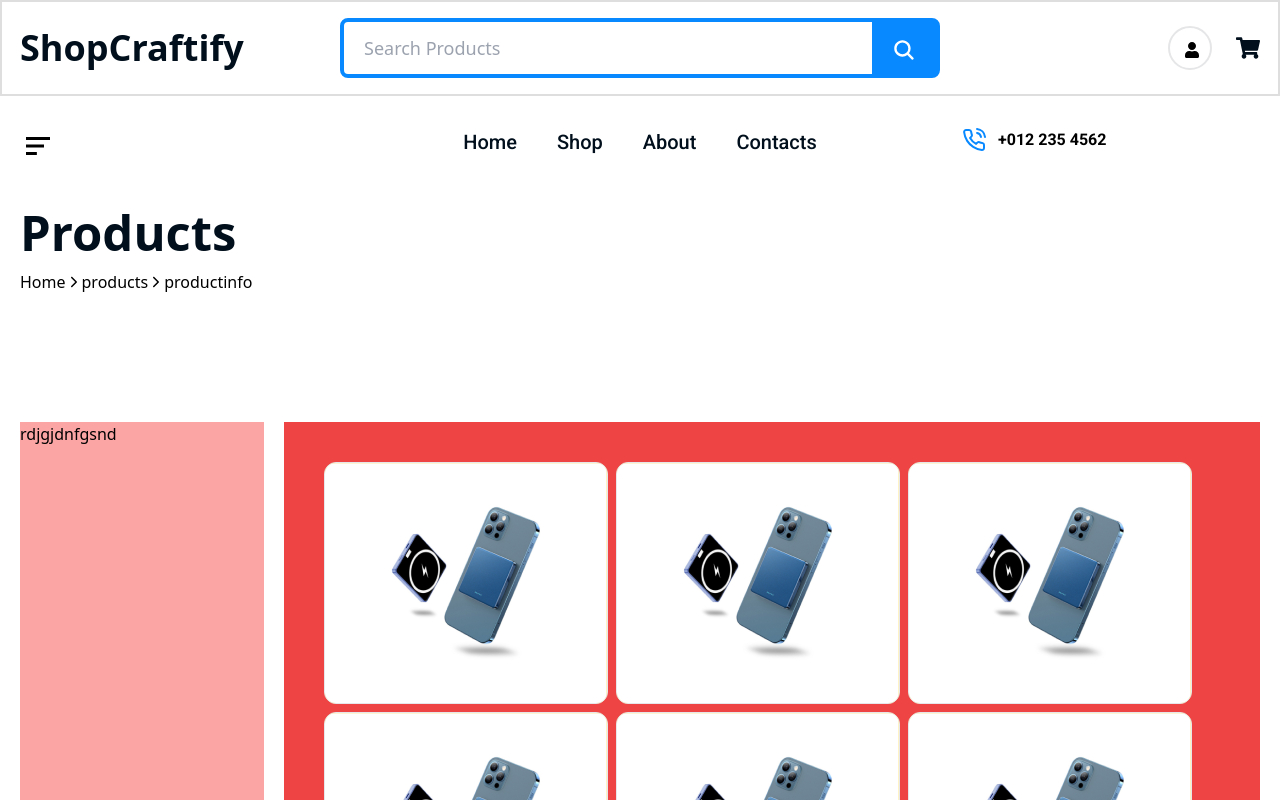
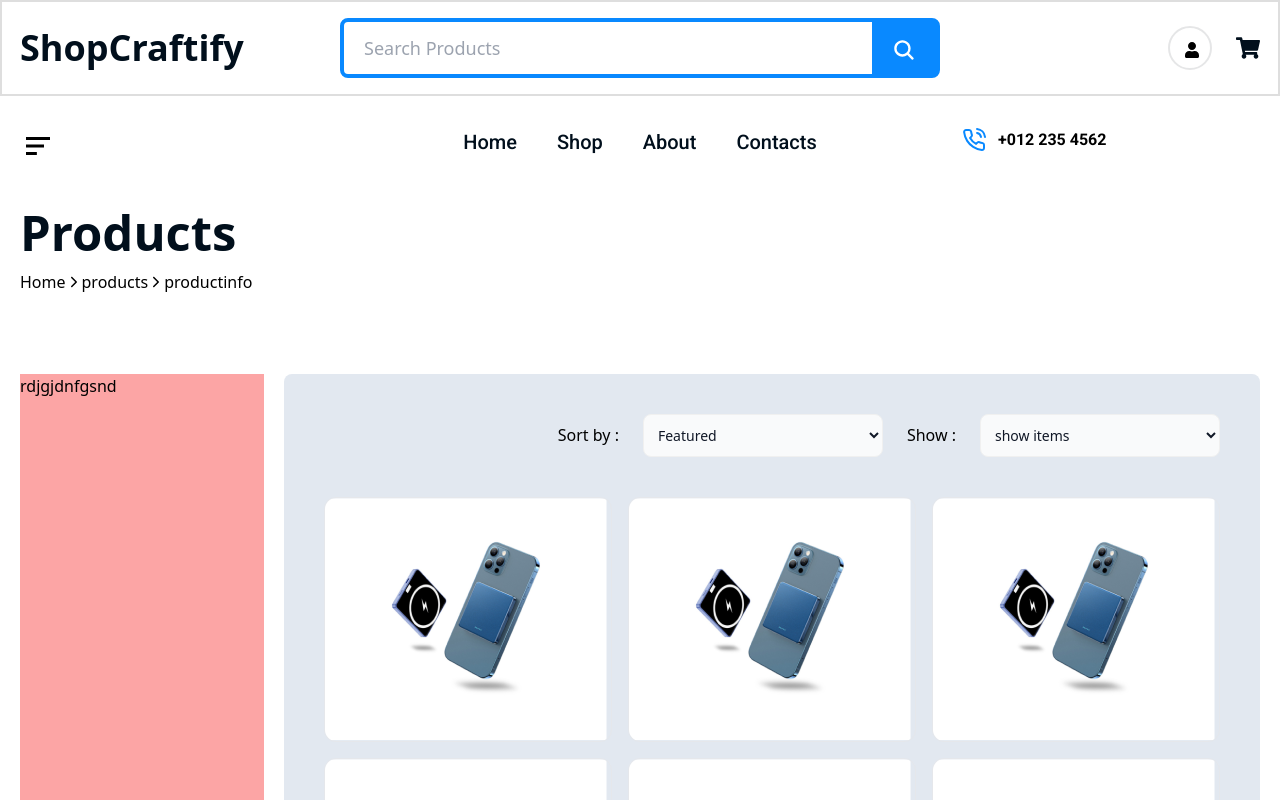
Before and after one commit to akashsarker-dev/e-commerce, a React (Vite) app: page /products/productinfo in a window 1280 px wide. Shown: the top 800 px of the page. Built offline with nearby package versions, Linux system fonts and the light colour scheme.

Commit message:
product page short and option

```diff
--- a/src/components/layout/Paginate.jsx
+++ b/src/components/layout/Paginate.jsx
@@ -11,12 +11,12 @@ console.log(lastElement);
 
 function Items({ currentItems }) {
   return (
-<div className=' flex flex-wrap gap-2'>
+<div className='grid md:grid-cols-3 gap-4 grid-cols-1 sm:grid-cols-2'>
       {currentItems &&
         currentItems.map((item) => (
           <div key={item}>
-            <div className=" bg-amber-200 border-[0.5px] border-gray-200 rounded-xl hover:shadow-xl duration-300 overflow-hidden cursor-pointer group">
-              <div className="h-[240px] overflow-hidden relative">
+            <div className=" border-[0.5px] border-gray-200 rounded-xl hover:shadow-xl duration-300 overflow-hidden cursor-pointer group">
+              <div>
                 <img
                   className="group-hover:scale-125 duration-500" src={ProductImg} alt="" />
               </div>
@@ -30,10 +30,10 @@ function Items({ currentItems }) {
 export default function Paginate({ itemsPerPage }) {
   const [itemOffset, setItemOffset] = useState(0);
   const endOffset = itemOffset + itemsPerPage;
-  console.log(`Loading items from ${itemOffset} to ${endOffset}`);
+  // console.log(`Loading items from ${itemOffset} to ${endOffset}`);
   const currentItems = items.slice(itemOffset, endOffset);
   const pageCount = Math.ceil(items.length / itemsPerPage);
-  console.log(items.length);
+  // console.log(items.length);
 
   const handlePageClick = (event) => {
     // console.log(event.selected,'eeeeeeee');
@@ -58,7 +58,7 @@ export default function Paginate({ itemsPerPage }) {
 
         previousLabel={itemOffset === 0 ? "" : "< previous"}
         pageClassName="page-item"
-        pageLinkClassName="page-link inline-block border border-[#F0F0F0] px-2 py-1 "
+        pageLinkClassName="page-link inline-block border border-[#262626] px-2 py-1 "
         previousClassName="page-item"
         previousLinkClassName="page-link"
         nextClassName="page-item"
@@ -83,12 +83,3 @@ export default function Paginate({ itemsPerPage }) {
     </>
   );
 }
-
-
-// import React from 'react'
-
-// export default function Paginate() {
-//   return (
-//     <div>Paginate</div>
-//   )
-// }
--- a/src/pages/productinfo/Productinfo.jsx
+++ b/src/pages/productinfo/Productinfo.jsx
@@ -1,18 +1,51 @@
 import React, { useEffect, useState } from 'react';
-import  Breadcrumbs  from '../../components/layout/Breadcrumbs';
+import Breadcrumbs from '../../components/layout/Breadcrumbs';
 import Paginate from '../../components/layout/Paginate';
 
 export default function Productinfo() {
   return (
     <div className=' max-w-container mx-auto'>
-        <Breadcrumbs></Breadcrumbs>
+      <Breadcrumbs></Breadcrumbs>
 
-        <div className=' flex gap-5 py-32'>
-            <div className='w-1/5 bg-red-300'>rdjgjdnfgsnd</div>
-            <div className='w-4/5 bg-red-500 p-10'>
-                <Paginate itemsPerPage={6}></Paginate>
-            </div>
+      <div className=' flex gap-5 py-20'>
+        <div className='w-1/5 bg-red-300'>rdjgjdnfgsnd</div>
+        <div className='w-4/5 bg-slate-200 p-10 rounded-lg'>
+          <div className=" mb-10 flex items-center gap-6 justify-end">
+            <>
+            <label htmlFor="countries">Sort by :</label>
+
+            <form class="w-[240px] ">
+
+              <select id="countries" class="bg-gray-50 border border-[#F0F0F0] text-gray-900 text-sm rounded-lg focus:outline-none focus:border-[#F0F0F0] block w-full p-2.5 cursor-pointer ">
+                <option selected>Featured</option>
+                <option value="US">United States</option>
+                <option value="CA">Canada</option>
+                <option value="FR">France</option>
+                <option value="DE">Germany</option>
+              </select>
+            </form>
+
+            </>
+             <>
+            <label htmlFor="countries">Show :</label>
+
+            <form class="w-[240px] ">
+
+              <select id="countries" class="bg-gray-50 border border-[#F0F0F0] text-gray-900 text-sm rounded-lg focus:outline-none focus:border-[#F0F0F0] block w-full p-2.5 cursor-pointer ">
+                <option selected>show items</option>
+                <option value="US">12</option>
+                <option value="CA">24</option>
+                <option value="FR">36</option>
+                <option value="DE">48</option>
+              </select>
+            </form>
+
+            </>
+
+          </div>
+          <Paginate itemsPerPage={6}></Paginate>
         </div>
+      </div>
     </div>
   )
 }
```
